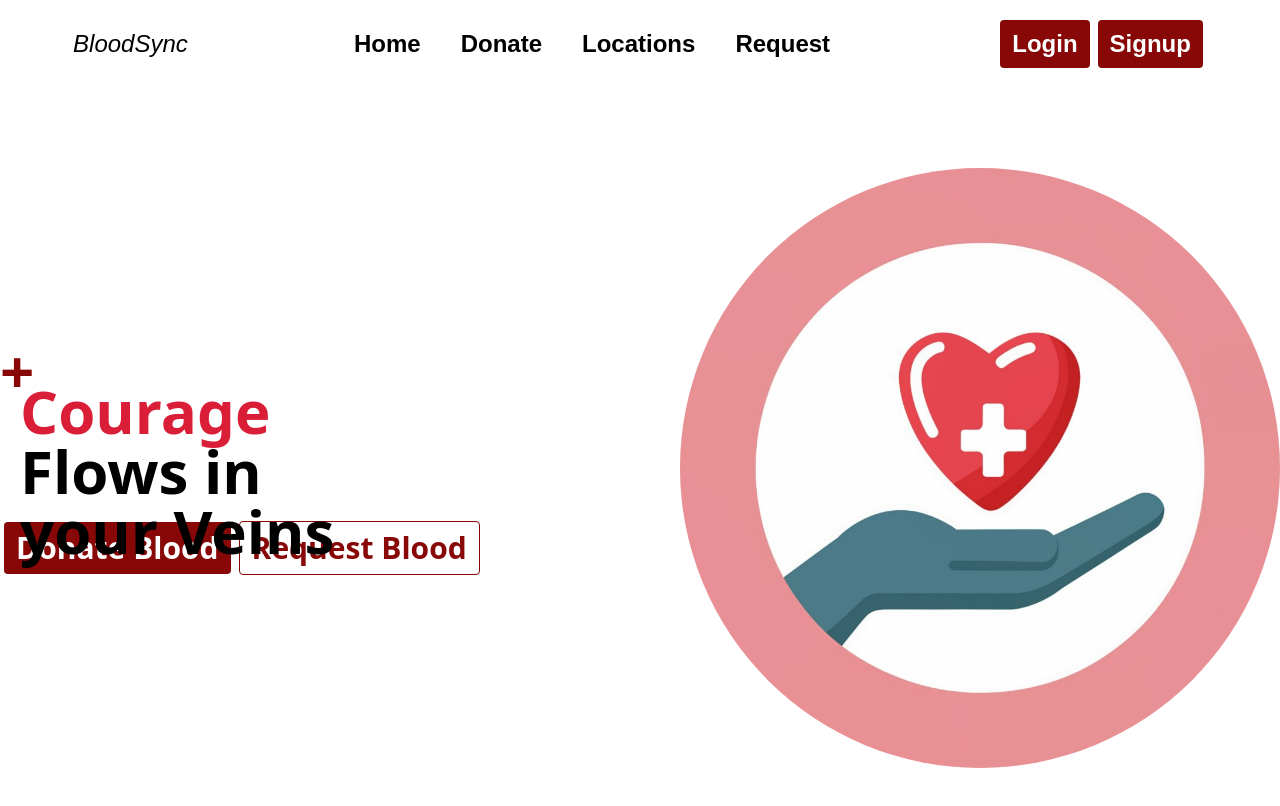
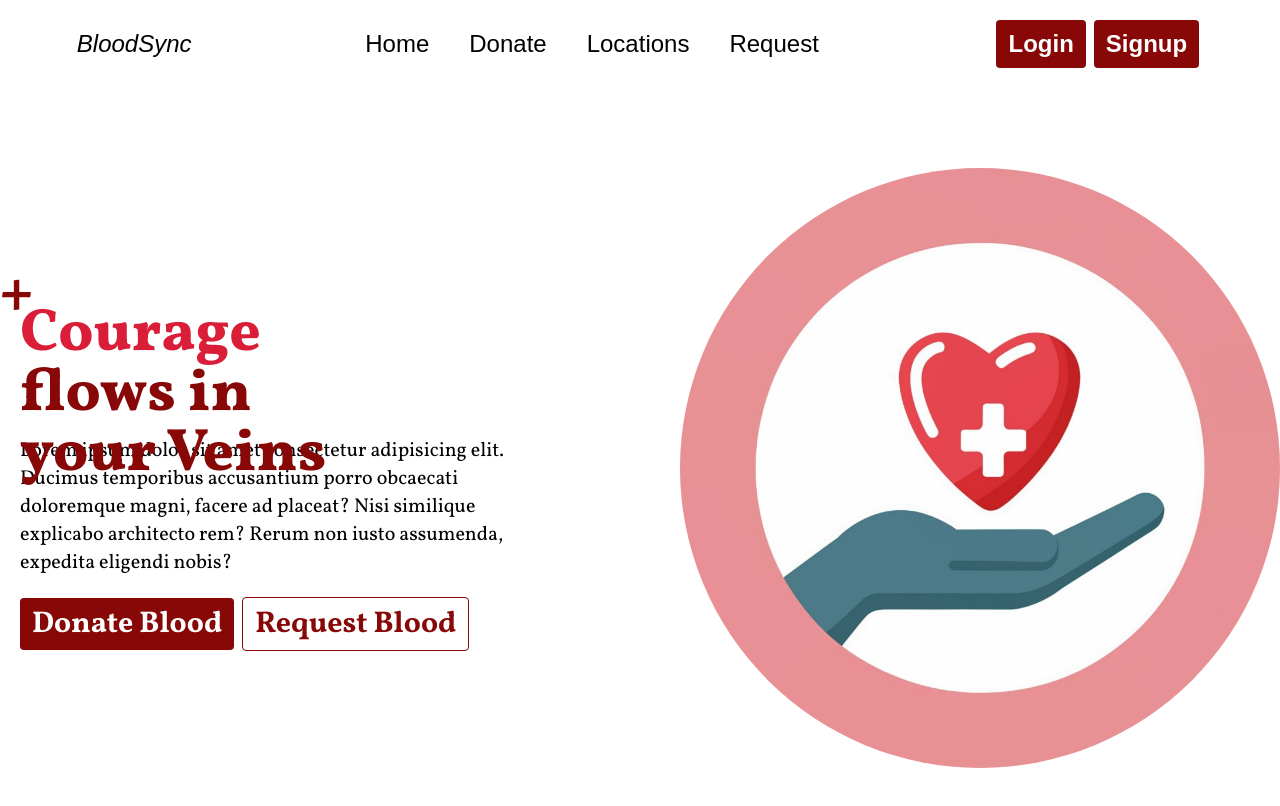
Before and after one commit to Raad05/BloodSync, a Next.js app: page /landingPage in a window 1280 px wide. Shown: the top 806 px of the page. Built offline with nearby package versions, Linux system fonts and the light colour scheme; a web font is replaced by a local one.

Commit message:
intro completed

```diff
--- a/app/components/Navbar/Navbar.tsx
+++ b/app/components/Navbar/Navbar.tsx
@@ -16,7 +16,7 @@ const Navbar = () => {
       <Link href="/" className="nav-logo italic">
         BloodSync
       </Link>
-      <div className="nav-links" style={{ fontWeight: 600 }}>
+      <div className="nav-links" style={{ fontWeight: 500 }}>
         <Link className="mx-5" href="/">
           Home
         </Link>
--- a/app/landingPage/page.tsx
+++ b/app/landingPage/page.tsx
@@ -1,10 +1,17 @@
 "use client";
 
 import React from "react";
-import styles from "./landingPage.module.css";
 import Image from "next/image";
 import BtnPrimary from "../components/BtnPrimary/BtnPrimary";
 import BtnSecondary from "../components/BtnSecondary/BtnSecondary";
+import { Vollkorn } from "next/font/google";
+
+// Import Vollkorn with desired weights and styles
+const vollkorn = Vollkorn({
+  weight: ["400", "500", "600", "700", "800", "900"],
+  style: ["normal"],
+  subsets: ["latin"],
+});
 
 const LandingPage = () => {
   const clicked = () => {
@@ -12,15 +19,28 @@ const LandingPage = () => {
   };
 
   return (
-    <div className="landing-page container mx-auto flex justify-center items-center my-20">
-      <div className="flex-1">
-        <div className="w-1/2 relative h-40">
-          <h4 className="primary-text font-bold text-6xl">+</h4>
-          <h3 className="text-6xl font-bold absolute left-5 top-10">
-            <span className="secondary-text">Courage</span> Flows in your Veins
+    <div
+      className={`landing-page ${vollkorn.className} container mx-auto flex justify-center items-center my-20`}
+    >
+      <div className="flex-1 w-1/2">
+        <div className="relative">
+          <h4 className="primary-text text-6xl" style={{ fontWeight: 900 }}>
+            +
+          </h4>
+          <h3
+            className="text-6xl absolute left-5 top-10 mr-80 primary-text"
+            style={{ fontWeight: 800 }}
+          >
+            <span className="secondary-text">Courage</span> flows in your Veins
           </h3>
         </div>
-        <div className="text-3xl my-5">
+        <p className="text-xl mt-28 ml-5 mr-40">
+          Lorem ipsum dolor sit amet consectetur adipisicing elit. Ducimus
+          temporibus accusantium porro obcaecati doloremque magni, facere ad
+          placeat? Nisi similique explicabo architecto rem? Rerum non iusto
+          assumenda, expedita eligendi nobis?
+        </p>
+        <div className="text-3xl ml-4 my-5">
           <BtnPrimary onClick={clicked}>Donate Blood</BtnPrimary>
           <BtnSecondary onClick={clicked}>Request Blood</BtnSecondary>
         </div>
--- a/app/layout.tsx
+++ b/app/layout.tsx
@@ -3,13 +3,6 @@ import "./globals.css";
 import Navbar from "./components/Navbar/Navbar";
 import { Vollkorn, Noto_Serif } from "next/font/google";
 import Footer from "./components/Footer/Footer";
-
-// Import Vollkorn with desired weights and styles
-const vollkorn = Vollkorn({
-  weight: ["400", "500", "600", "700", "800", "900"],
-  style: ["normal", "italic"],
-  subsets: ["latin"],
-});
 
 // Import Noto Serif with desired weights and styles
 const notoSerif = Noto_Serif({
```
